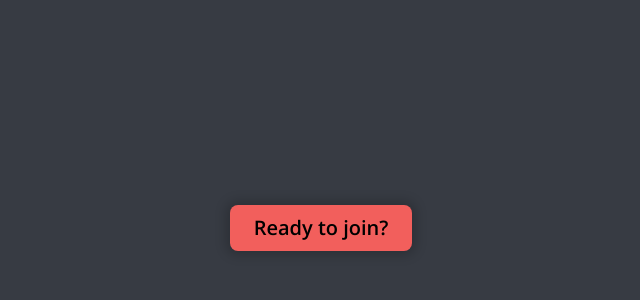
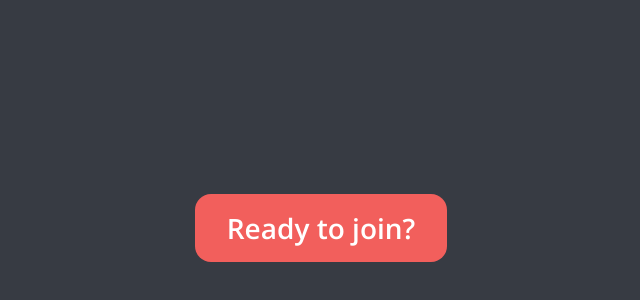
Before and after one commit to merrybottle/merrybottle, a Next.js app: page / in a window 1280 px wide. Shown: the part 172-472 px from the top of the page, without its empty margins (319-959 px from the left). Built offline with nearby package versions, Linux system fonts and the light colour scheme.

Commit message:
fix first button

```diff
--- a/pages/index.tsx
+++ b/pages/index.tsx
@@ -7,7 +7,7 @@ import { Text } from '@components/text';
 import { Step, steps } from '@helpers/step';
 import { backgroundColor, rgba } from '@styles/color';
 import { borderRadius } from '@styles/mixins';
-import { paddingTop, paddingX, paddingY } from '@styles/space';
+import { getSpace, paddingTop, paddingX, paddingY } from '@styles/space';
 import type { NextPage } from 'next';
 import Head from 'next/head';
 import { useState } from 'react';
@@ -31,7 +31,7 @@ const Home: NextPage = () => {
           minHeight="100vh"
         >
           <StyledStartButton onClick={() => setStepIndex(stepIndex + 1)}>
-            <Text variant="meeting" size="lg" color="black" fontWeight="bold">
+            <Text variant="meeting" size="xl" color="white" fontWeight="bold">
               Ready to join?
             </Text>
           </StyledStartButton>
@@ -103,14 +103,36 @@ const StyledContainer = styled(Box).attrs({
 `;
 
 const StyledStartButton = styled.button`
-  ${borderRadius('xs')}
+  ${borderRadius('sm')}
   ${backgroundColor('red')}
-  ${paddingX('md')}
-  ${paddingY('xs')}
-  box-shadow: 0 0 12px 4px ${rgba('black', 0.2)};
+  ${paddingX('lg')}
+  ${paddingY('sm')}
   cursor: pointer;
   outline: none;
   border: none;
+  position: relative;
+
+  ::after {
+    content: '';
+    ${backgroundColor('black')}
+    ${borderRadius('lg')}
+    position: absolute;
+    opacity: 0;
+    transition: 0.25s ease-in;
+    top: 0;
+    bottom: 0;
+    left: 0;
+    right: 0;
+    z-index: -1;
+  }
+
+  :hover::after {
+    opacity: 0.3;
+    top: -${getSpace('md')};
+    bottom: -${getSpace('md')};
+    left: -${getSpace('md')};
+    right: -${getSpace('md')};
+  }
 `;
 
 export default Home;
```
